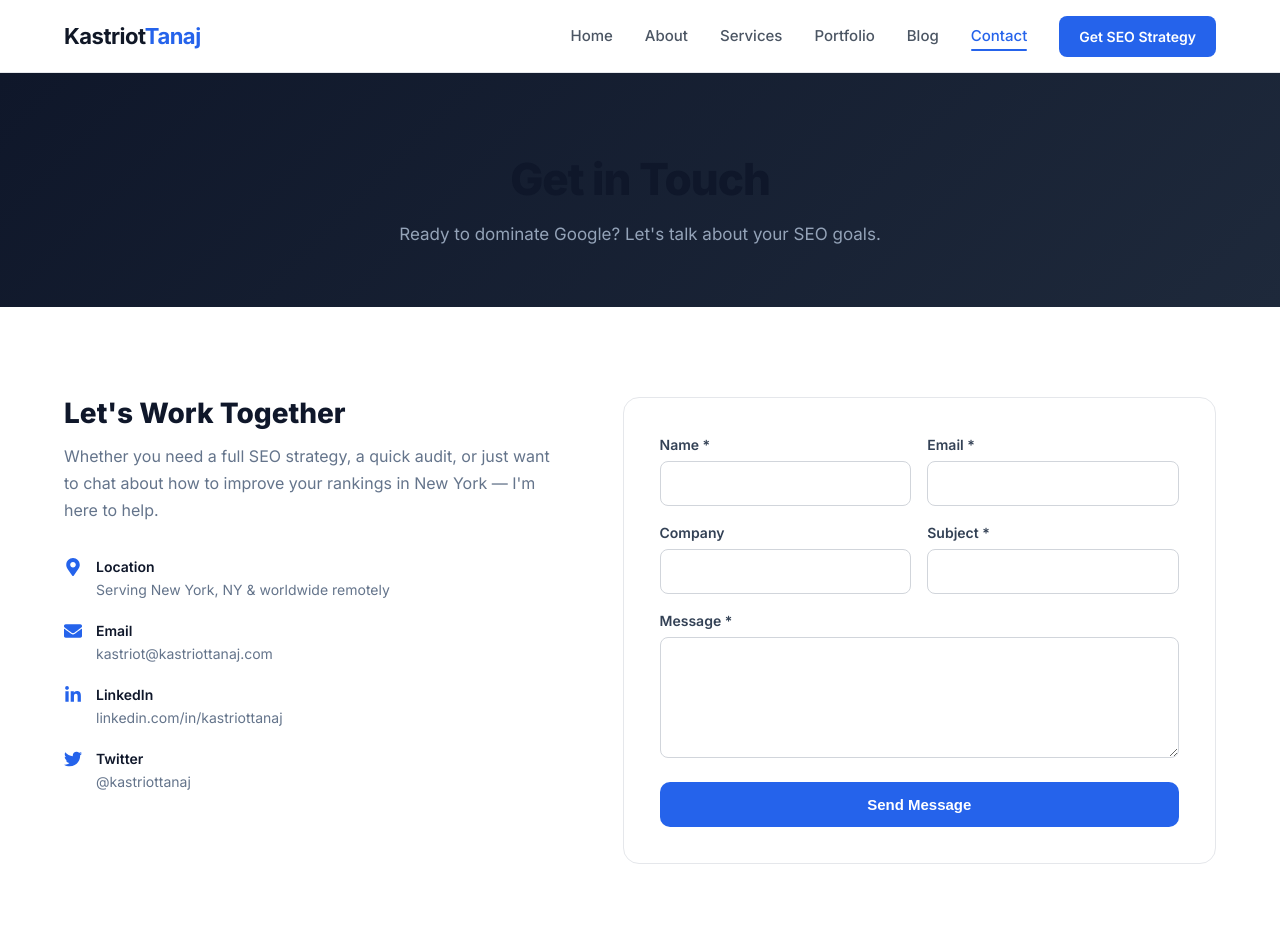
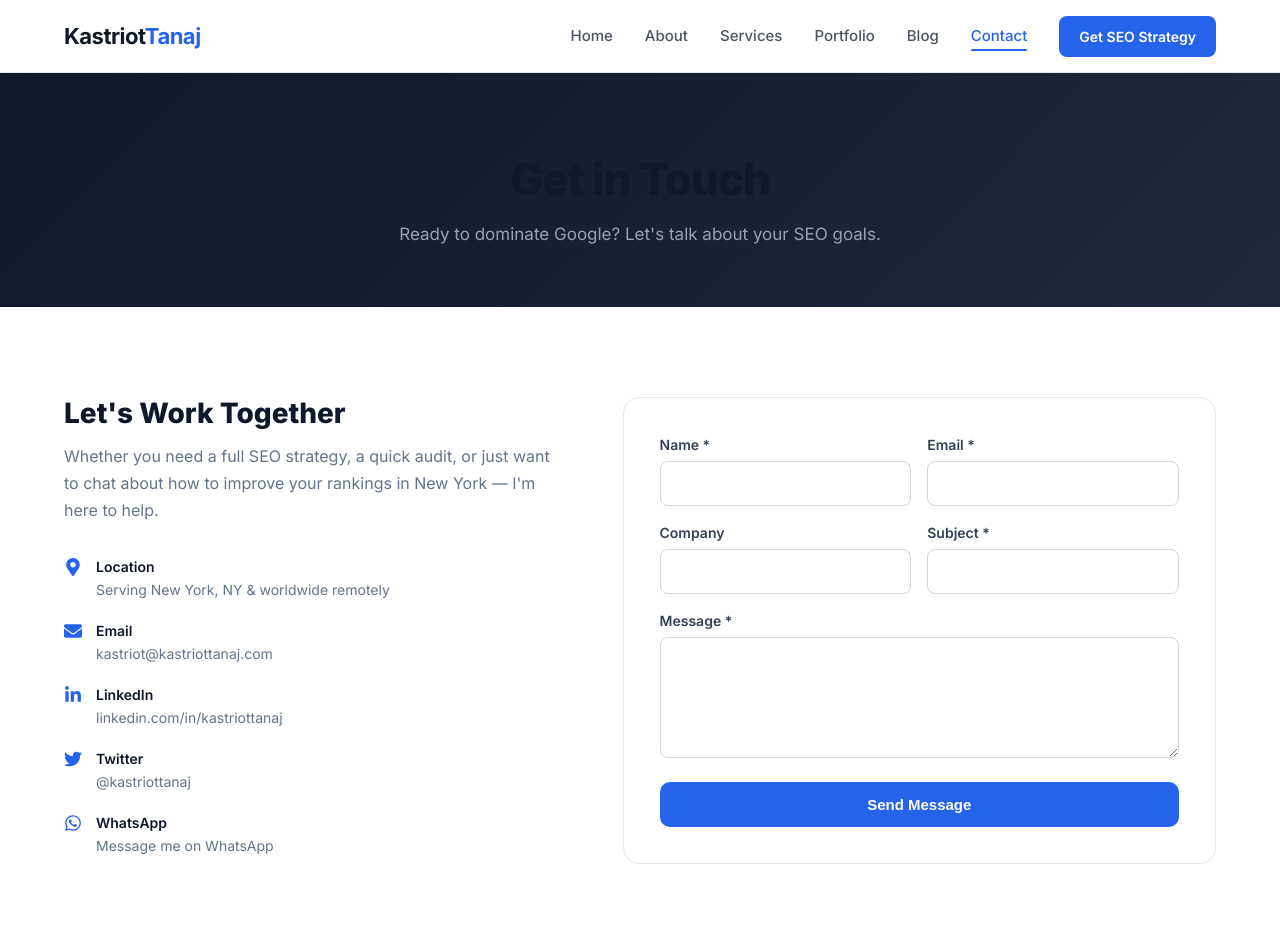
Before and after one commit to kastriottanaj/kastriottanaj, a React (Vite) app in the folder frontend/: page /contact in a window 1280 px wide. Shown: the top 952 px of the page. Built offline with nearby package versions, Linux system fonts and the light colour scheme; no server answers.

Commit message:
Add WhatsApp contact option to contact page
Co-Authored-By: Claude Opus 4.6 <noreply@anthropic.com>

```diff
--- a/frontend/src/pages/Contact.jsx
+++ b/frontend/src/pages/Contact.jsx
@@ -1,7 +1,7 @@
 import { useState } from 'react';
 import SEO from '../components/SEO';
 import { submitContact } from '../services/api';
-import { FaEnvelope, FaLinkedinIn, FaTwitter, FaMapMarkerAlt } from 'react-icons/fa';
+import { FaEnvelope, FaLinkedinIn, FaTwitter, FaMapMarkerAlt, FaWhatsapp } from 'react-icons/fa';
 import './Contact.css';
 
 export default function Contact() {
@@ -82,6 +82,13 @@ export default function Contact() {
                     <a href="https://twitter.com/kastriottanaj" target="_blank" rel="noopener noreferrer">@kastriottanaj</a>
                   </div>
                 </div>
+                <div className="contact-info__item">
+                  <FaWhatsapp />
+                  <div>
+                    <strong>WhatsApp</strong>
+                    <a href="https://api.whatsapp.com/send/?phone=38348111611&text&type=phone_number&app_absent=0" target="_blank" rel="noopener noreferrer">Message me on WhatsApp</a>
+                  </div>
+                </div>
               </div>
             </div>
 
```
